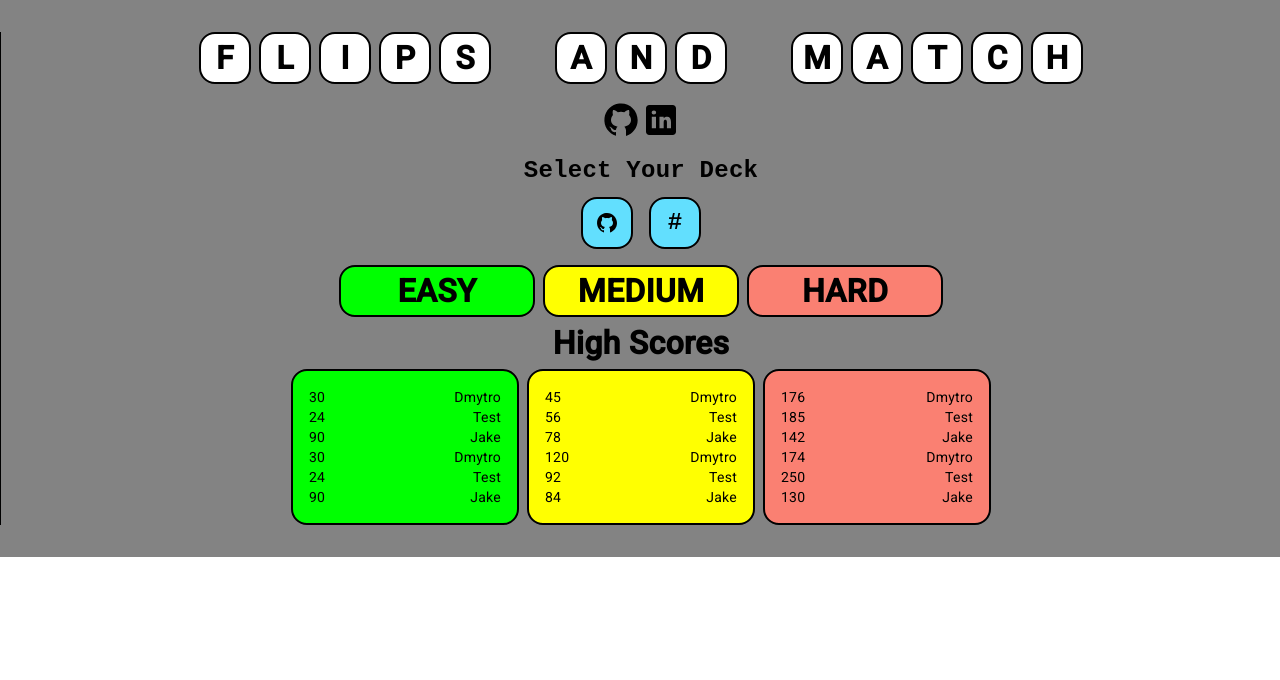
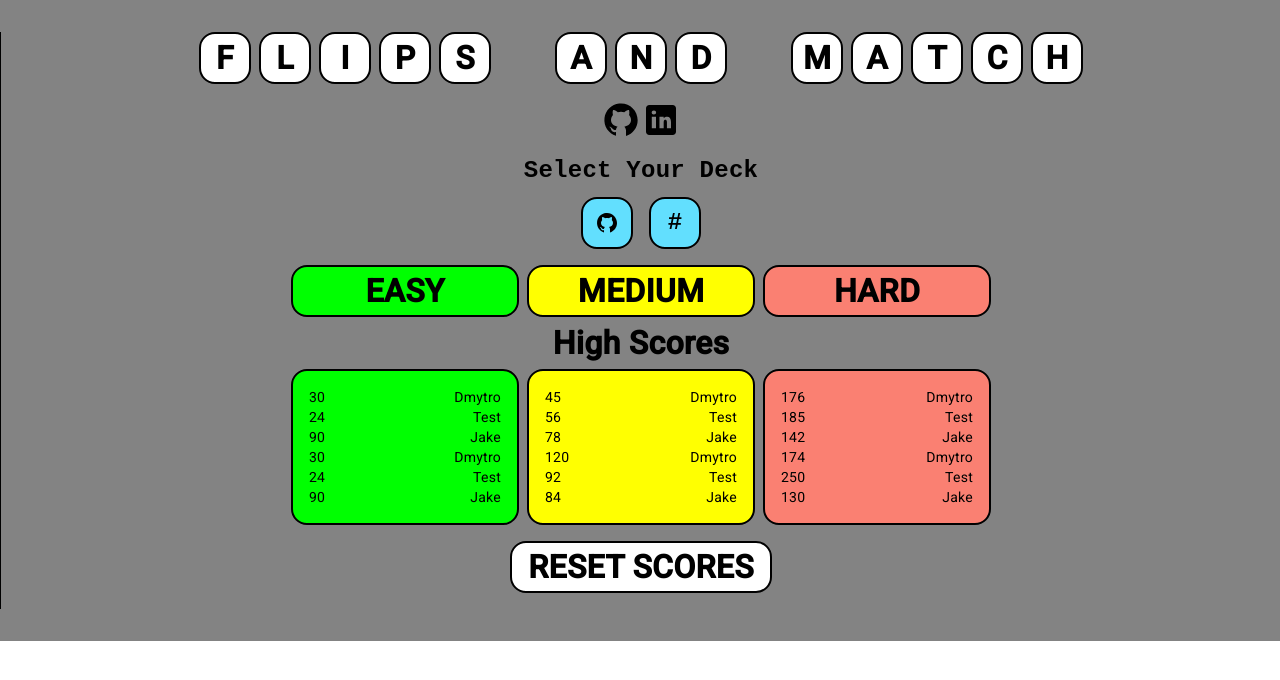
Before and after one commit to dsSliusarenko/flip-and-match, an Angular app: page /home in a window 1280 px wide. Shown: the top 680 px of the page. Built offline with nearby package versions, Linux system fonts and the light colour scheme.

Commit message:
added black shadow hove effect

```diff
--- a/src/app/components/home/home.component.html
+++ b/src/app/components/home/home.component.html
@@ -23,5 +23,10 @@
       </div>
     </div>
     <fam-score-chart></fam-score-chart>
+    <div class="reset-button">
+      <div class="button">
+        RESET SCORES
+      </div>
+    </div>
   </div>
 </div>
--- a/src/styles.scss
+++ b/src/styles.scss
@@ -55,10 +55,11 @@ html, body {
 
       .deck {
         @extend .border-radius-1rem;
+        @extend .black-shadow-transition-back;
+
         display: flex;
         justify-content: center;
         align-items: center;
-
         width: 3rem;
         height: 3rem;
         border: 2px solid black;
@@ -69,6 +70,10 @@ html, body {
         span {
           margin: 0;
         }
+      }
+
+      .deck:hover {
+        @extend .black-shadow;
       }
 
       .deck:last-child{
@@ -90,13 +95,20 @@ html, body {
       @extend .border-solid-black;
       @extend .border-radius-1rem;
       @extend .align-vertically-horizontally;
+      @extend .black-shadow-transition-back;
+
 
       width: 12rem;
       height: 3rem;
       font-weight: bold;
       font-size: 2rem;
       cursor: pointer;
+      padding: 0 1rem 0 1rem;
     }
+
+    .level:hover {
+      @extend .black-shadow;
+    };
 
     div {
       margin-right: 0.5rem;
@@ -105,6 +117,31 @@ html, body {
     div:last-child {
       margin-right: 0;
     }
+  }
+
+  .reset-button {
+    display: flex;
+    justify-content: center;
+    margin: 1rem 0 1rem 0;
+
+    .button {
+      @extend .border-solid-black;
+      @extend .border-radius-1rem;
+      @extend .align-vertically-horizontally;
+      @extend .black-shadow-transition-back;
+
+      height: 3rem;
+      padding: 0 1rem 0 1rem;
+
+      font-weight: bold;
+      font-size: 2rem;
+      background-color: white;
+      cursor: pointer;
+    }
+
+    .button:hover {
+      @extend .black-shadow;
+    };
   }
 }
 
@@ -210,3 +247,12 @@ html, body {
 .brake-square {
   @extend .square;
 }
+
+.black-shadow-transition-back {
+  transition: box-shadow 0.5s, transform 0.5s;
+}
+
+.black-shadow {
+  box-shadow: 5px 5px #000;
+  transform: translate(-5px, -5px);
+}
```
